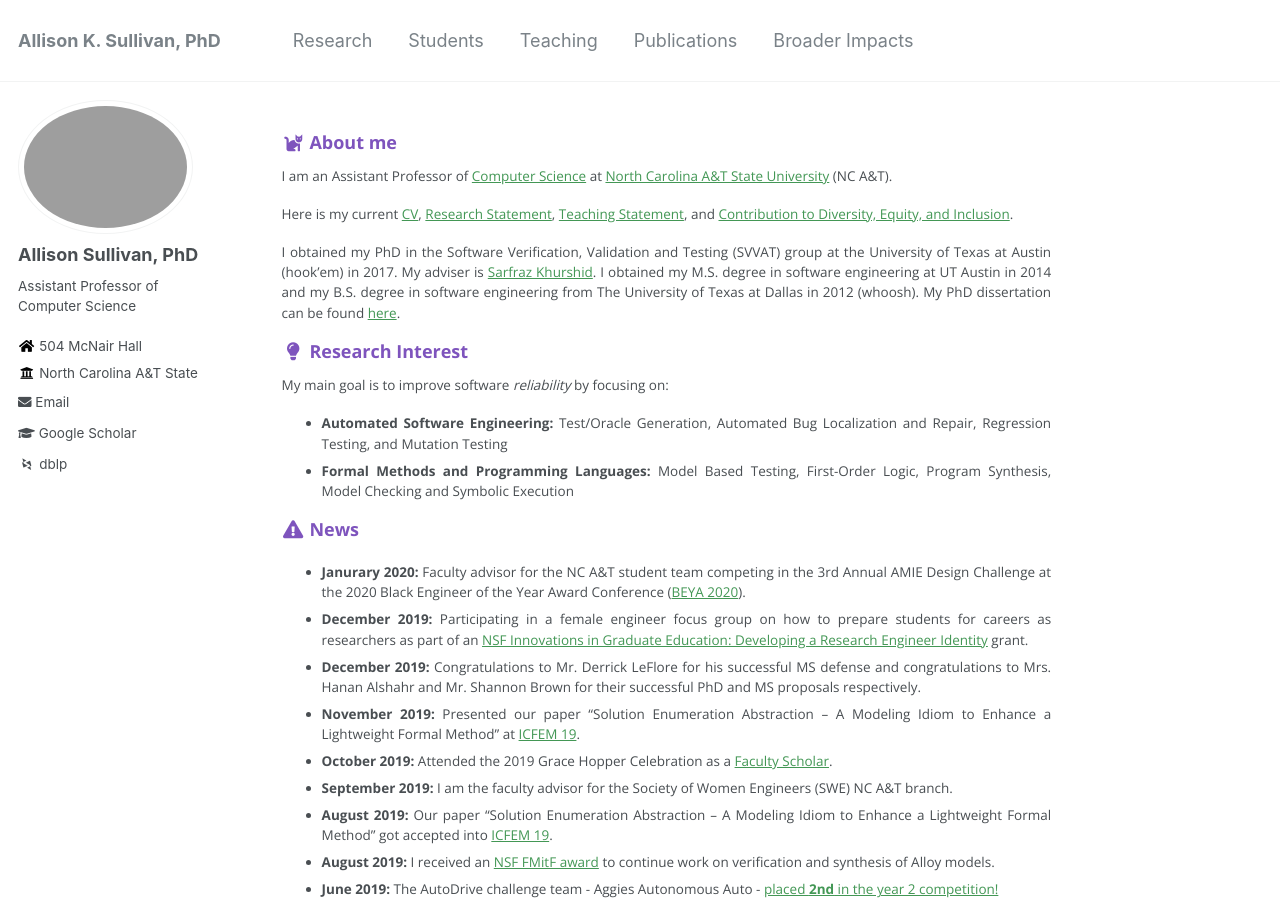
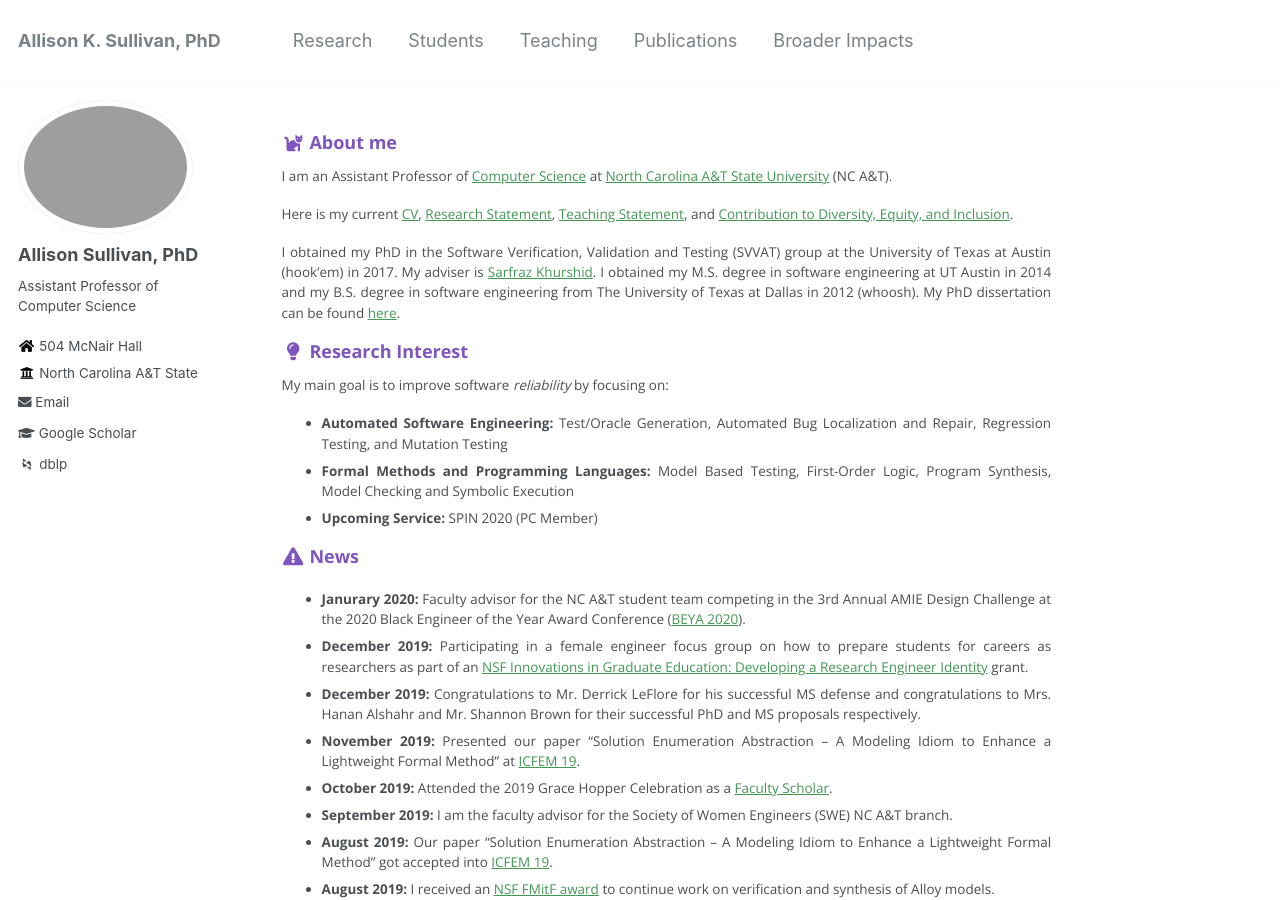
Before and after one commit to Allisonius/allisonius.github.io, a Jekyll site: the page built from _pages/about.md, in a window 1280 px wide and 900 px high. Built offline with Jekyll 4.4.1, drawn with Linux system fonts in a browser that asks for light colours; some web fonts are replaced.

Commit message:
Update about.md

```diff
--- a/_pages/about.md
+++ b/_pages/about.md
@@ -25,6 +25,7 @@ My main goal is to improve software _reliability_ by focusing on:
 Mutation Testing
   * **Formal Methods and Programming Languages:** Model Based Testing, First-Order Logic, Program Synthesis, Model
 Checking and Symbolic Execution
+ * **Upcoming Service:** SPIN 2020 (PC Member)
 
 ### <i class="fa fa-fw fa-exclamation-triangle" aria-hidden="true"></i> News
 * **Janurary 2020:** Faculty advisor for the NC A&T student team competing in the 3rd Annual AMIE Design Challenge at the 2020 Black Engineer of the Year Award Conference ([BEYA 2020](https://s4.goeshow.com/ccgroup/beyastem/2020/index.cfm)).
```
